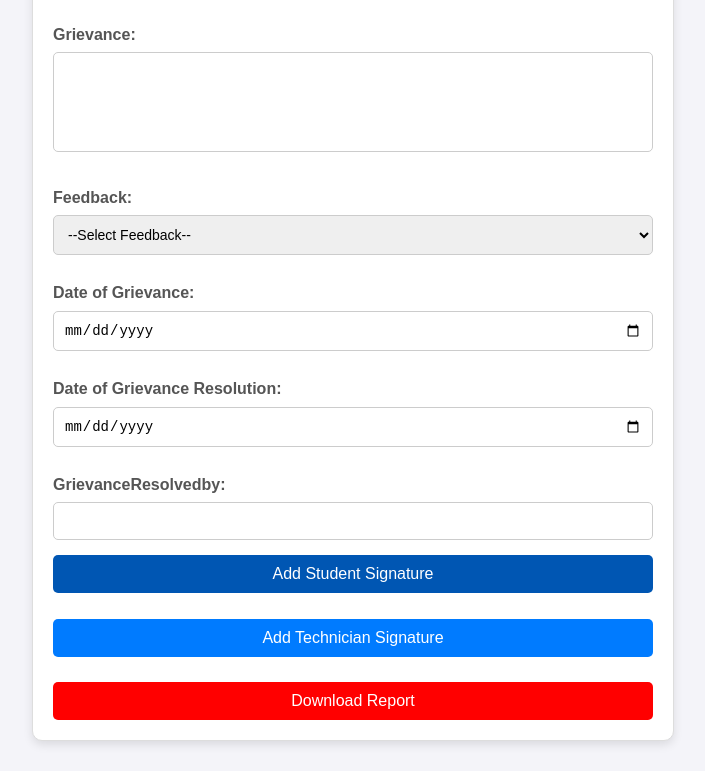
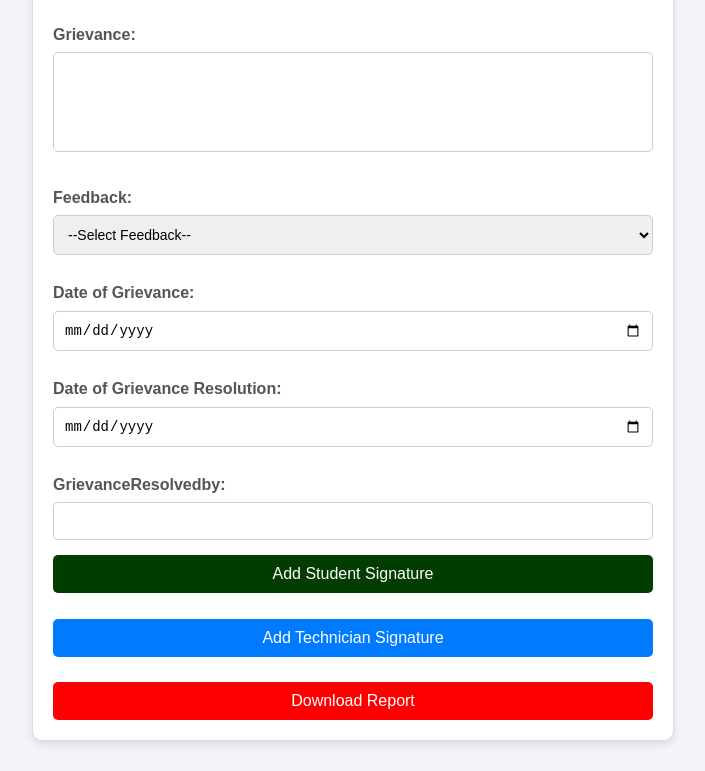
Before and after one commit to SRMITINFRA/atrreport, a plain HTML site: page index.html in a window 1280 px wide. In both pictures the pointer is over the button "Add Student Signature". Shown: the part 755-1526 px from the top of the page, without its empty margins (287-992 px from the left). Drawn offline with Linux system fonts and the light colour scheme.

Commit message:
Update styles.css

```diff
--- a/styles.css
+++ b/styles.css
@@ -85,7 +85,7 @@ button {
 }
 
 button:hover {
-    background-color: #0056b3;
+    background-color: #023d00;
 }
 
 /* Textarea Styling */
```
